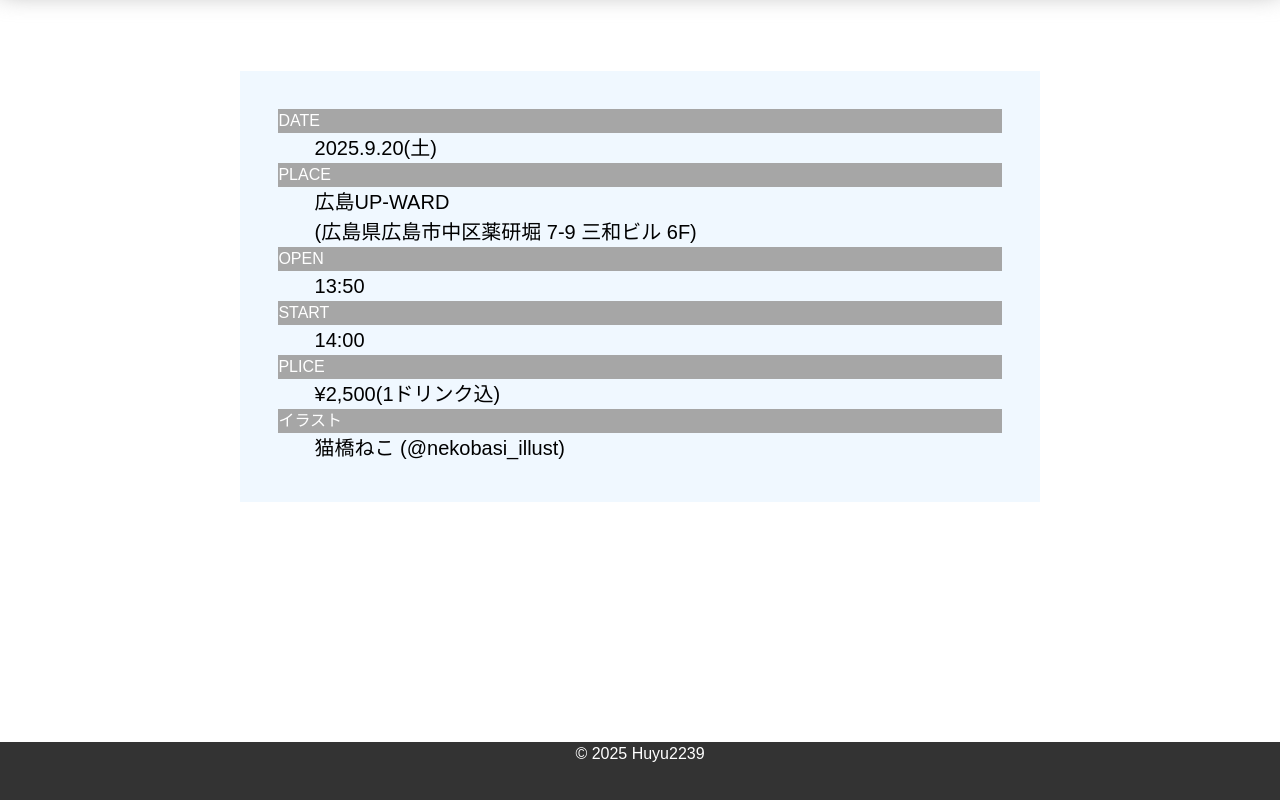
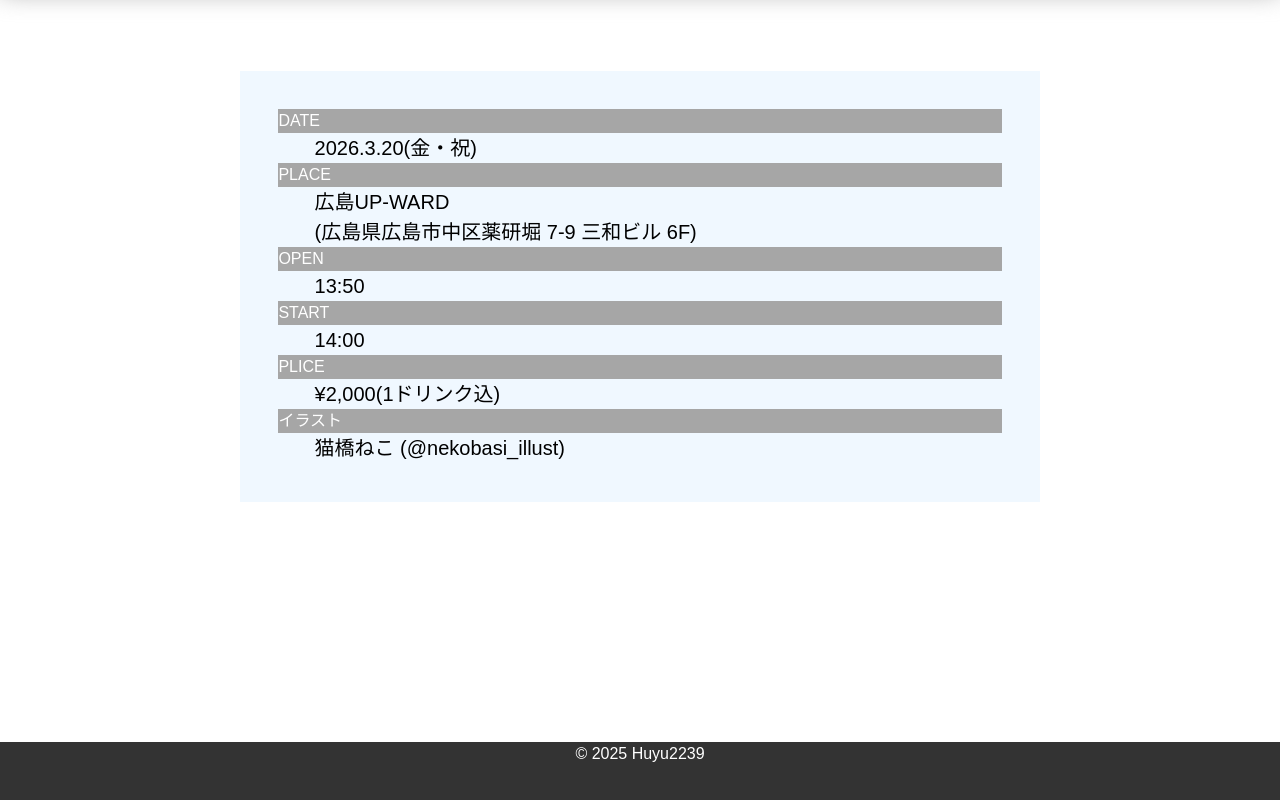
Before and after one commit to Torikan0893/Saiken-Voice, a React (Vite) app: page / in a window 1280 px wide. Shown: the part 809-1609 px from the top of the page. Built offline with nearby package versions, Linux system fonts and the light colour scheme.

Commit message:
1_18_日付更新とキャスト隠し

```diff
--- a/src/components/header.tsx
+++ b/src/components/header.tsx
@@ -27,7 +27,7 @@ const HamburgerMenu = () => {
           <ul className="space-y-2">
             <li><a href="/" className="block p-2 hover:bg-gray-100 rounded">Top</a></li>
             <li><a href="/about" className="block p-2 hover:bg-gray-100 rounded">About</a></li>
-            <li><a href="/cast" className="block p-2 hover:bg-gray-100 rounded">Cast</a></li>
+            {/*<li><a href="/cast" className="block p-2 hover:bg-gray-100 rounded">Cast</a></li>*/}
             <li><a href="/kowairo" className="block p-2 hover:bg-gray-100 rounded">声色十色</a></li>
           </ul>
         </motion.div>
--- a/src/pages/index.tsx
+++ b/src/pages/index.tsx
@@ -13,7 +13,7 @@ export const Index = () => {
       <div className="details">
         <div className="detail">
           <h4>DATE</h4>
-          <p>2025.9.20(土)</p>
+          <p>2026.3.20(金・祝)</p>
         </div>
         <div className="detail">
           <h4>PLACE</h4>
@@ -29,7 +29,7 @@ export const Index = () => {
         </div>
         <div className="detail">
           <h4>PLICE</h4>
-          <p>¥2,500(1ドリンク込)</p>
+          <p>¥2,000(1ドリンク込)</p>
         </div>
         <div className="detail">
           <h4>イラスト</h4>
--- a/src/pages/kowairo_info.tsx
+++ b/src/pages/kowairo_info.tsx
@@ -29,12 +29,8 @@ export const KowairoInfo = () => {
           <p>合成音声オンリー即売会</p>
         </div>
         <div className="detail">
-          <h4>開場</h4>
-          <p>12:50</p>
-        </div>
-        <div className="detail">
-          <h4>開始</h4>
-          <p>13:00</p>
+          <h4>開場・開始</h4>
+          <p>13:50</p>
         </div>
         <div className="detail">
           <h4>サークル参加費</h4>
@@ -42,11 +38,12 @@ export const KowairoInfo = () => {
         </div>
         <div className="detail">
           <h4>参加フォーム</h4>
-          <p>申込みは
+          <p>準備中...</p>
+          {/*<p>申込みは
             <a style={{color: "blue", textDecoration: "underline"}} href='https://docs.google.com/forms/d/e/1FAIpQLSdd5g9XoHqyodjm-7KT1YTgjT1MMrt_M8w51_H2ImrID-BB1Q/viewform'>
               こちら
             </a>
-          </p>
+          </p>*/}
         </div>
         <div className="detail">
           <h4>イラスト</h4>
```
